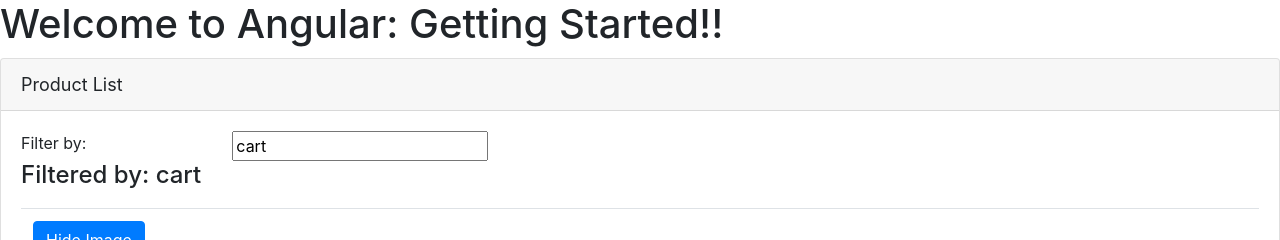
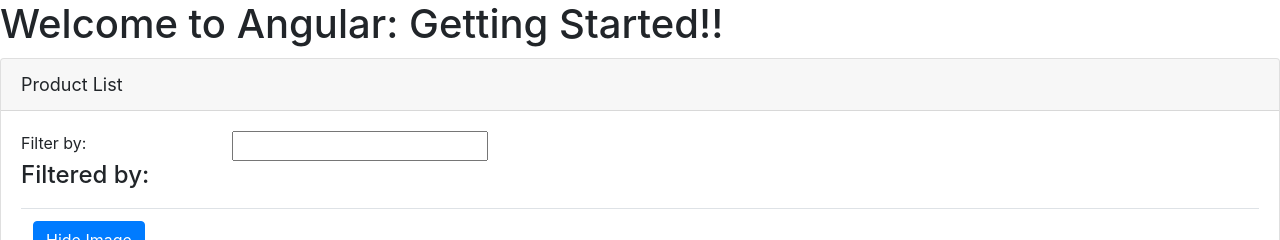
Before and after one commit to tovmassian/angular-app, an Angular app: page / in a window 1280 px wide. Shown: the top 240 px of the page. Built offline with nearby package versions, Linux system fonts and the light colour scheme.

Commit message:
implementation of  filtering

```diff
--- a/src/app/components/products/product-list.component.html
+++ b/src/app/components/products/product-list.component.html
@@ -30,7 +30,7 @@
 			</tr>
 			</thead>
 			<tbody>
-			<tr *ngFor="let product of products">
+			<tr *ngFor="let product of filteredProducts">
 				<td><img *ngIf="showImage"
 						 [src]="product.imageUrl"
 						 [title]="product.productName | uppercase"
--- a/src/app/components/products/product-list.component.ts
+++ b/src/app/components/products/product-list.component.ts
@@ -12,7 +12,16 @@
 	showImage: boolean = true;
 	imageWidth: number = 20;
 	imageMargin: number = 2;
-	listFilter: string = 'cart';
+	filteredProducts: interfaces.IProduct[];
+
+	_listFilter: string;
+	get listFilter(): string {
+		return this._listFilter;
+	}
+	set listFilter(value: string) {
+		this._listFilter = value;
+		this.filteredProducts = this.listFilter ? this.performFilter(this.listFilter) : this.products;
+	}
 	products: interfaces.IProduct[] = [
 		{
 			productId: 1,
@@ -66,7 +75,15 @@
 		}
 	];
 
+	constructor() {
+		this.filteredProducts = this.products;
+	}
+
 	ngOnInit(): void {
 		console.log('ngOnInit is runing');
 	}
+
+	performFilter(filterBy: string): interfaces.IProduct[] {
+		return this.products.filter((product: interfaces.IProduct) => product.productName.toLowerCase().search(filterBy.toLowerCase()) !== -1 );
+	}
 }
```
